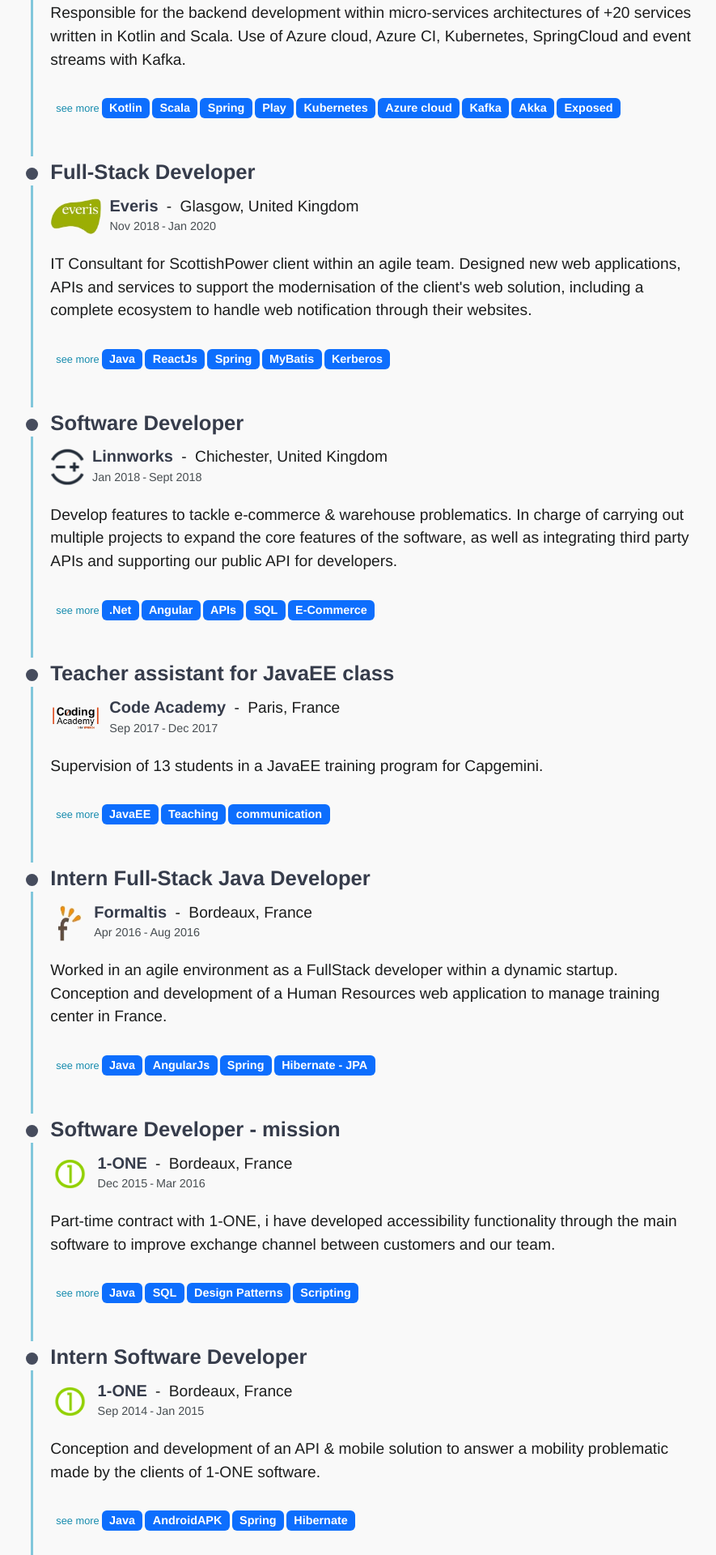
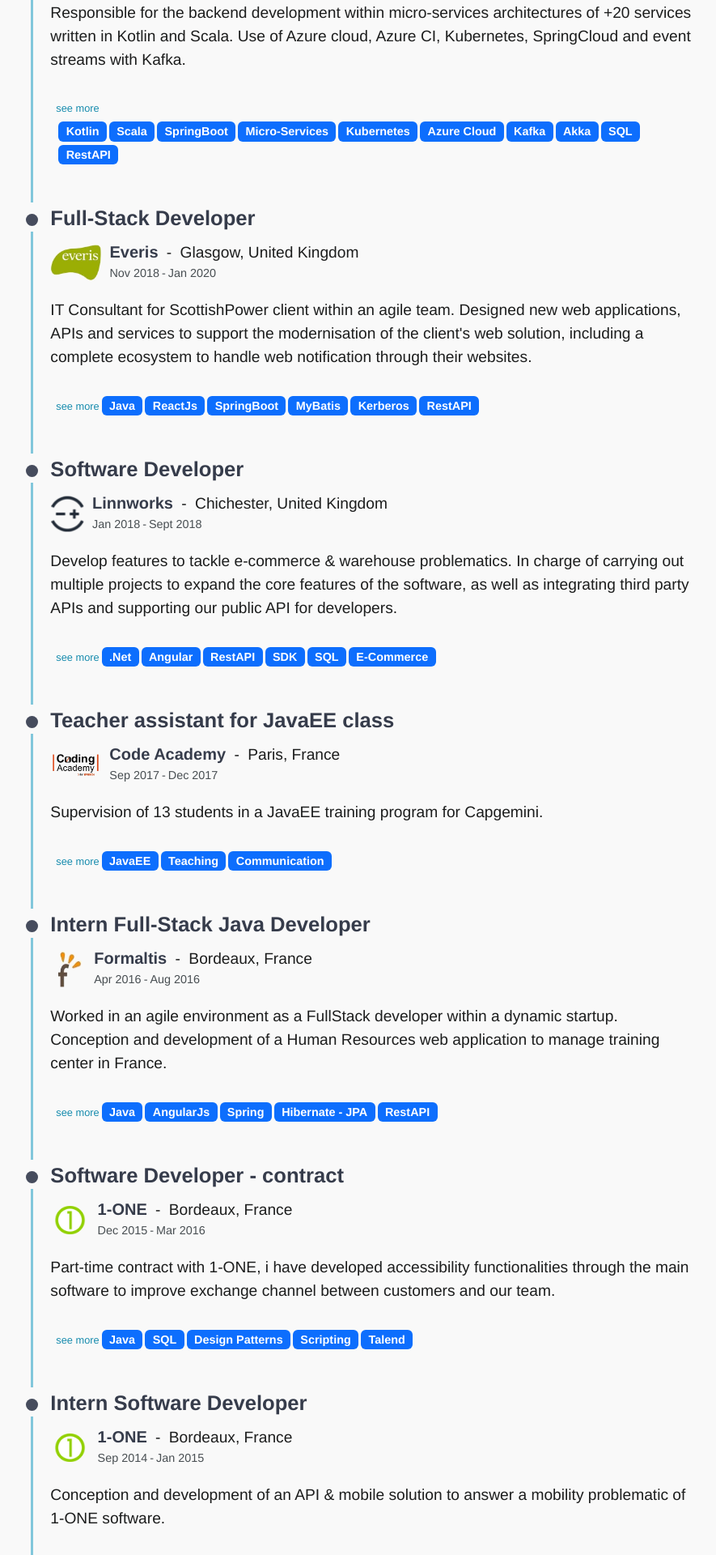
Before and after one commit to Draym/portfolio, a React (Create React App) app: page / in a window 1280 px wide. Shown: the part 1440-3360 px from the top of the page at 81% size, without its empty margins (193-1078 px from the left). Built offline with nearby package versions, Linux system fonts and the light colour scheme.

Commit message:
tak: update badges and first experiences

```diff
--- a/src/data/DEnterprises.js
+++ b/src/data/DEnterprises.js
@@ -15,11 +15,10 @@
             id: "stey",
             intro: "Responsible for the backend development within micro-services architectures of +20 services written in Kotlin and Scala. Use of Azure cloud, Azure CI, Kubernetes, SpringCloud and event streams with Kafka.",
             badges: [{name: 'Kotlin', color: 'info'}, {name: 'Scala', color: 'info'},
-                {name: 'Spring', color: 'light'}, {name: 'Play', color: 'light'},
-                {name: 'Kubernetes', color: 'light'}, {name: 'Azure cloud', color: 'light'}, {
-                    name: 'Kafka',
-                    color: 'light'
-                }, {name: 'Akka', color: 'light'}, {name: 'Exposed', color: 'light'}],
+                {name: 'SpringBoot', color: 'light'}, {name: 'Micro-Services', color: 'light'},
+                {name: 'Kubernetes', color: 'light'}, {name: 'Azure Cloud', color: 'light'},
+                {name: 'Kafka', color: 'light'}, {name: 'Akka', color: 'light'},
+                {name: 'SQL', color: 'light'}, {name: 'RestAPI', color: 'light'}],
             details: <div>
                 <ul className="p-br-2">
                     <li>Creation and configuration of new API modules as micro-services</li>
@@ -59,8 +58,8 @@
             id: "everis",
             intro: "IT Consultant for ScottishPower client within an agile team. Designed new web applications, APIs and services to support the modernisation of the client's web solution, including a complete ecosystem to handle web notification through their websites.",
             badges: [{name: 'Java', color: 'info'}, {name: 'ReactJs', color: 'info'},
-                {name: 'Spring', color: 'light'}, {name: 'MyBatis', color: 'light'},
-                {name: 'Kerberos', color: 'light'}],
+                {name: 'SpringBoot', color: 'light'}, {name: 'MyBatis', color: 'light'},
+                {name: 'Kerberos', color: 'light'}, {name: 'RestAPI', color: 'light'}],
             details: <div>
                 <ul className="p-br-2">
                     <li>Worked in an Agile team with daily meeting and goals update</li>
@@ -200,7 +199,7 @@
             id: "linnworks",
             intro: "Develop features to tackle e-commerce & warehouse problematics. In charge of carrying out multiple projects to expand the core features of the software, as well as integrating third party APIs and supporting our public API for developers.",
             badges: [{name: '.Net', color: 'info'}, {name: 'Angular', color: 'info'},
-                {name: 'APIs', color: 'light'}, {name: 'SQL', color: 'light'}, {name: 'E-Commerce', color: 'light'}],
+                {name: 'RestAPI', color: 'light'}, {name: 'SDK', color: 'light'}, {name: 'SQL', color: 'light'}, {name: 'E-Commerce', color: 'light'}],
             details: <div>
                 <ul className="p-br-2">
                     <li className="plvl-1">
@@ -330,7 +329,7 @@
             id: "coacademy",
             intro: "Supervision of 13 students in a JavaEE training program for Capgemini.",
             badges: [{name: 'JavaEE', color: 'info'}, {name: 'Teaching ', color: 'info'}, {
-                name: 'communication',
+                name: 'Communication',
                 color: 'light'
             }],
             details: <div>
@@ -366,7 +365,7 @@
             id: "formaltis",
             intro: "Worked in an agile environment as a FullStack developer within a dynamic startup. Conception and development of a Human Resources web application to manage training center in France.",
             badges: [{name: 'Java', color: 'info'}, {name: 'AngularJs', color: 'info'},
-                {name: 'Spring', color: 'light'}, {name: 'Hibernate - JPA', color: 'light'}],
+                {name: 'Spring', color: 'light'}, {name: 'Hibernate - JPA', color: 'light'}, {name: 'RestAPI', color: 'light'}],
             details: <div>
                 <ul className="p-br-2">
                     <li>
@@ -375,17 +374,17 @@
                             <li className="plvl-2">
                                 <p><strong>Backend</strong>: JEE, Spring Boot (MVC, RestAPI), Hibernate</p>
                                 <ul>
-                                    <li>Design rest APIs and services using SOLID</li>
-                                    <li>Design DB schemes</li>
+                                    <li>Design rest APIs and services using SOLID principles</li>
+                                    <li>Design DB schemes and class Models</li>
                                     <li>Installation and usage of ElasticSearch</li>
                                 </ul>
                             </li>
                             <li className="plvl-2">
                                 <p><strong>Frontend</strong>: AngularJs, HTML/CSS with bootstrap</p>
                                 <ul>
-                                    <li>Design of web pages</li>
-                                    <li>Develop internal API sdk</li>
-                                    <li>Custom components calendar, modals</li>
+                                    <li>Design web pages</li>
+                                    <li>Develop internal API SDK</li>
+                                    <li>Custom components including calendar, charts, modals</li>
                                 </ul>
                             </li>
                         </ul>
@@ -410,7 +409,7 @@
             </div>
         },
         {
-            title: "Software Developer - mission",
+            title: "Software Developer - contract",
             institute: "1-ONE",
             institute_logo: CompanyImg.one,
             city: "Bordeaux",
@@ -419,20 +418,20 @@
             date_end: "Mar 2016",
             date_total: "5mos",
             id: "1one1",
-            intro: "Part-time contract with 1-ONE, i have developed accessibility functionality through the main software to improve exchange channel between customers and our team.",
+            intro: "Part-time contract with 1-ONE, i have developed accessibility functionalities through the main software to improve exchange channel between customers and our team.",
             badges: [{name: 'Java', color: 'info'}, {name: 'SQL', color: 'info'},
-                {name: 'Design Patterns', color: 'light'}, {name: 'Scripting', color: 'light'}],
+                {name: 'Design Patterns', color: 'light'}, {name: 'Scripting', color: 'light'}, {name: 'Talend', color: 'light'}],
             details: <div>
                 <ul className="p-br-2">
                     <li>
-                        <p>Creation of a data import functionality to improve user experience within 1-ONE software</p>
+                        <p>Develop a data import service to improve user experience within 1-ONE software</p>
                         <ul>
-                            <li>Web module with UI allowing the customer to import required data</li>
-                            <li>Resolved huge Maven dependencies issues due to internal libraries</li>
+                            <li>Web pages allowing customers to import required data into the software</li>
+                            <li>Improve UI and user journey with a proper data error handler</li>
                         </ul>
                     </li>
                     <li className="ul-opt-info">
-                        <p>Creation of Talend scripts for many kind of data</p>
+                        <p>Creation of Talend scripts to handle users' data</p>
                         <ul>
                             <li>Parse CSV files and retrieves data</li>
                             <li>Check for errors and correct them (type, forbidden character)</li>
@@ -443,11 +442,11 @@
                         <p>Creation of a Talend script manager application</p>
                         <ul>
                             <li className="ul-opt-info">
-                                <p>Generate runnable from Talend script for 1-ONE</p>
+                                <p>Generate runnable scripts from Talend software</p>
                                 <ul>
+                                    <li>Develop a Java launcher & files logger using abstraction pattern</li>
                                     <li>Open .zip files and parse Talend files</li>
-                                    <li>Generate a Java launcher & logger files (use of abstraction pattern)</li>
-                                    <li>Generate a jar which launch the script as a Java app</li>
+                                    <li>Transform the files into a Java executable as JAR</li>
                                 </ul>
                             </li>
                             <li className="ul-opt-info">
@@ -456,11 +455,11 @@
                                     <li>Creation of a module in 1-ONE which run a specific script when a data is
                                         uploaded by a customer
                                     </li>
-                                    <li>Launches specific .jar script (imported) with CSV file as input</li>
-                                    <li>Create a logger file, it will be read by the 1-ONE module</li>
+                                    <li>Launches specific .jar script with CSV file as input</li>
+                                    <li>Create a logger file which will be interpreted by 1-ONE</li>
                                 </ul>
                             </li>
-                            <li>Display the result and potential errors in live to the customer</li>
+                            <li>Display the result and potential errors to the customer</li>
                         </ul>
                     </li>
                 </ul>
@@ -479,23 +478,23 @@
             date_end: "Jan 2015",
             date_total: "5mos",
             id: "1one2",
-            intro: "Conception and development of an API & mobile solution to answer a mobility problematic made by the clients of 1-ONE software.",
+            intro: "Conception and development of an API & mobile solution to answer a mobility problematic of 1-ONE software.",
             badges: [{name: 'Java', color: 'info'}, {name: 'AndroidAPK', color: 'info'},
-                {name: 'Spring', color: 'light'}, {name: 'Hibernate', color: 'light'}],
+                {name: 'Spring', color: 'light'}, {name: 'Hibernate', color: 'light'}, {name: 'RestAPI', color: 'light'}],
             details: <div>
                 <ul className="p-br-2">
                     <li className="ul-opt-info">
                         <p>Conception of a REST API using Spring</p>
                         <ul>
                             <li>Using SpringMVC and SpringSecurity</li>
-                            <li>Hibernate for data layer</li>
-                            <li>Integration of the API in 1-ONE software</li>
+                            <li>Hibernate for the data layer</li>
+                            <li>Integration of the mobility module in 1-ONE software</li>
                         </ul>
                     </li>
                     <li>
                         <p>Development of an Android app (prototype + alpha)</p>
                         <ul>
-                            <li>Consume the RestAPI created</li>
+                            <li>Consume the mobility RestAPI</li>
                             <li>Offer some of the 1-ONE software functionality through UI</li>
                             <li>UI styling and testing</li>
                             <li>Offline mode with auto update</li>
@@ -505,8 +504,8 @@
                         <p>Architecture and decision making</p>
                         <ul>
                             <li>Project directed by myself with the supervision of a mentor</li>
-                            <li>Bring solutions and idea on how to resolve problematics</li>
-                            <li>Self-learner on Java and Spring frameworks</li>
+                            <li>Bring solutions and idea on how to tackle problematics</li>
+                            <li>Self-learning on Java and Spring frameworks</li>
                             <li>Implementation of design patterns and security good practices</li>
                         </ul>
                     </li>
@@ -522,11 +521,11 @@
             institute_logo: CompanyImg.sogeti,
             city: "Bordeaux",
             country: "France",
-            date_start: "July 2013",
+            date_start: "Jul 2013",
             date_end: "Dec 2013",
             date_total: "5mos",
             id: "sogeti",
-            intro: "First internship done at Sogeti, affiliate of Capgemini. Participate in A/B testing campaign for CDiscount and created an automated test tool using Selenium.",
+            intro: "First internship done at Sogeti, affiliate of Capgemini. Participate in A/B testing campaign for CDiscount and create an automated test tool using Selenium.",
             badges: [{name: 'C#', color: 'info'}, {name: 'Selenium', color: 'info'}, {
                 name: 'Web Testing',
                 color: 'light'
@@ -536,9 +535,9 @@
                     <li>
                         <p>Creation of a C# software which can make automatic test on a web page</p>
                         <ul>
-                            <li>interpret json files (contain actions) to create a script and execute it</li>
-                            <li>simulate human actions on a web page (Selenium)</li>
-                            <li>API call to test CDiscount API</li>
+                            <li>Interpret json files containing actions to create a script and execute it</li>
+                            <li>Simulate human actions on a web page using Selenium</li>
+                            <li>Chain API calls to test CDiscount APIs</li>
                         </ul>
                     </li>
                     <li>
```
